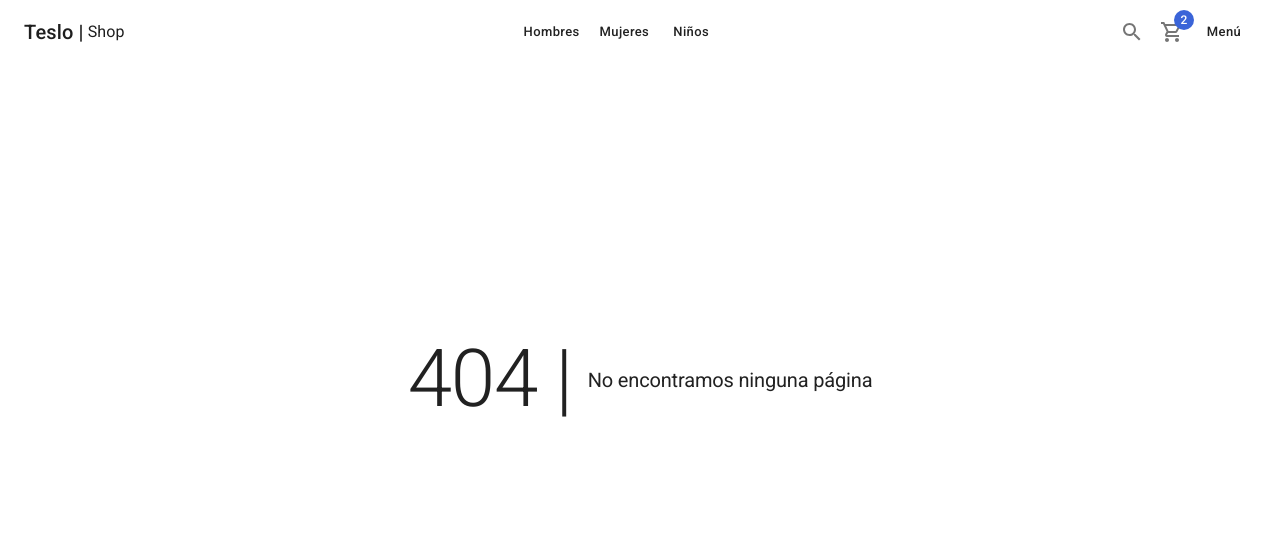
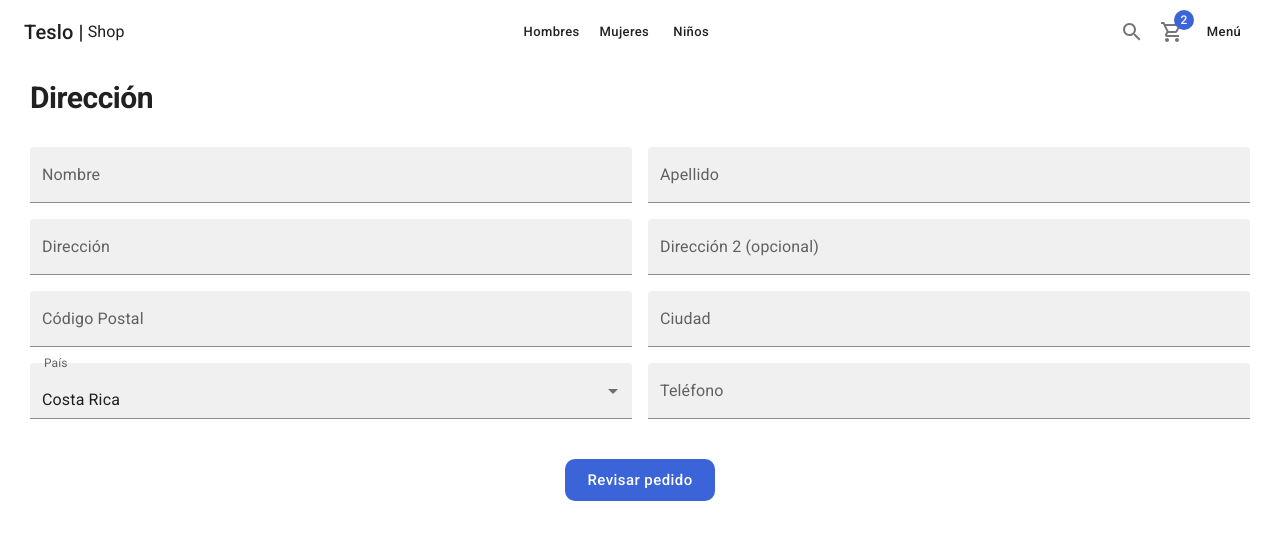
Before and after one commit to lenxnos/teslo-shop, a Next.js app: page /checkout/address in a window 1280 px wide. Before the commit this address had no page. Shown: the top 540 px of the page. Built offline with nearby package versions, Linux system fonts and the light colour scheme.

Commit message:
feat: add pages address and summary of checkout

```diff
--- a/components/cart/CardList.tsx
+++ b/components/cart/CardList.tsx
@@ -25,7 +25,7 @@
                 <Link>
                   <CardActionArea>
                     <CardMedia
-                      image={`products/${product.images[0]}`}
+                      image={`/products/${product.images[0]}`}
                       component="img"
                       sx={{ borderRadius: '5px' }}
                     />
--- /dev/null
+++ b/pages/checkout/address.tsx
@@ -0,0 +1,67 @@
+import { Button, FormControl, Grid, InputLabel, MenuItem, Select, TextField, Typography } from '@mui/material'
+import { Box } from '@mui/system'
+import React from 'react'
+import { ShopLayout } from '../../components/layouts'
+
+export default function AddressPage() {
+  return (
+    <ShopLayout title="Dirección " pageDescription='Confirmar dirección del destino'>
+      <Typography variant="h1" component="h1">Dirección</Typography>
+
+
+      <Grid container spacing={2} sx={{ marginTop: 2 }}>
+        <Grid item xs={12} sm={6}>
+          <TextField label="Nombre" variant='filled' fullWidth />
+        </Grid>
+
+        <Grid item xs={12} sm={6}>
+          <TextField label="Apellido" variant='filled' fullWidth />
+        </Grid>
+
+        <Grid item xs={12} sm={6}>
+          <TextField label="Dirección" variant='filled' fullWidth />
+        </Grid>
+
+        <Grid item xs={12} sm={6}>
+          <TextField label="Dirección 2 (opcional)" variant='filled' fullWidth />
+        </Grid>
+
+        <Grid item xs={12} sm={6}>
+          <TextField label="Código Postal" variant='filled' fullWidth />
+        </Grid>
+
+        <Grid item xs={12} sm={6}>
+          <TextField label="Ciudad" variant='filled' fullWidth />
+        </Grid>
+
+        <Grid item xs={12} sm={6}>
+          <FormControl fullWidth>
+            <InputLabel id="address-country-select-label">País</InputLabel>
+            <Select
+              variant='filled'
+              label="País"
+              value={1}
+              labelId="address-country-select-label"
+            >
+              <MenuItem value={1}>Costa Rica</MenuItem>
+              <MenuItem value={2}>Honduras</MenuItem>
+              <MenuItem value={3}>El Salvador</MenuItem>
+              <MenuItem value={4}>México</MenuItem>
+            </Select>
+          </FormControl>
+        </Grid>
+
+        <Grid item xs={12} sm={6}>
+          <TextField label="Teléfono" variant='filled' fullWidth />
+        </Grid>
+
+      </Grid>
+
+      <Box sx={{ mt: 5 }} display="flex" justifyContent="center">
+        <Button color="secondary" className="circular-btn" size="large">
+          Revisar pedido
+        </Button>
+      </Box>
+    </ShopLayout>
+  )
+}
```
Also changed, not shown: pages/checkout/summary.tsx (added, +61 -0 lines).
